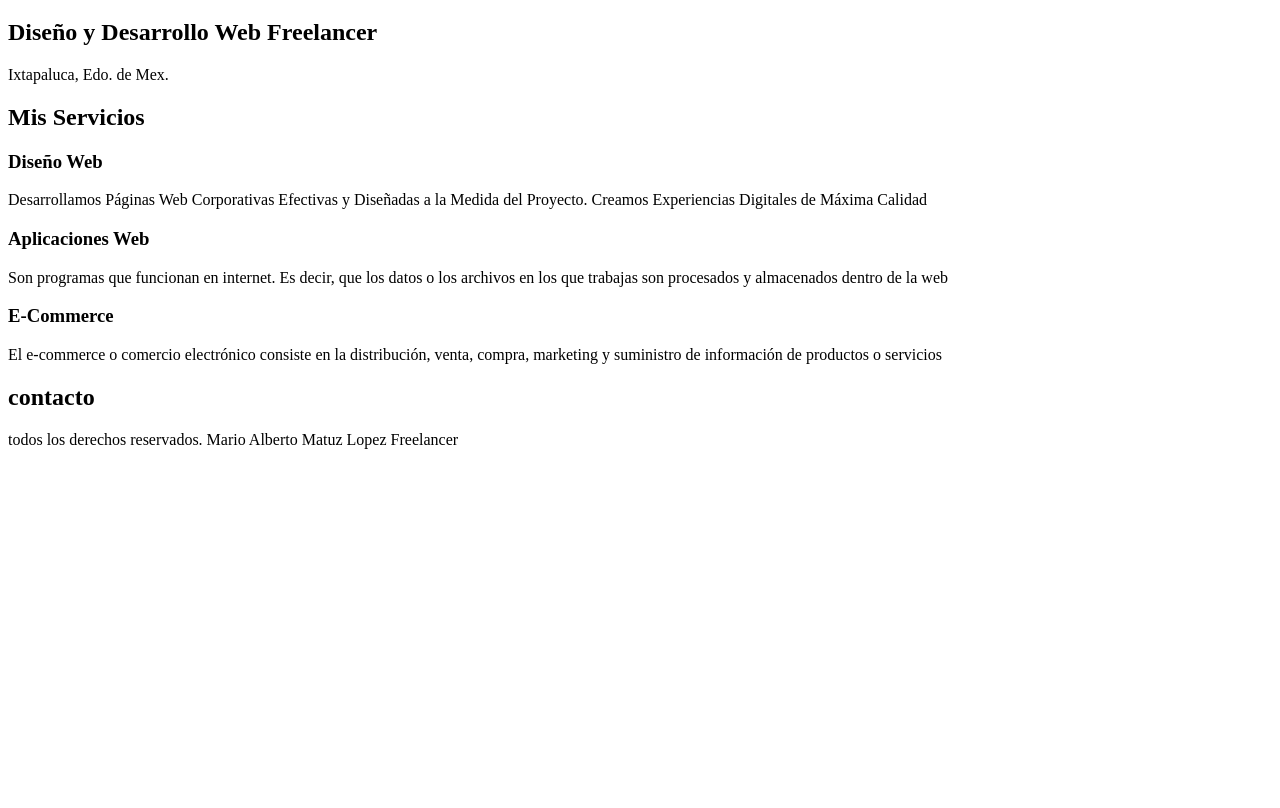
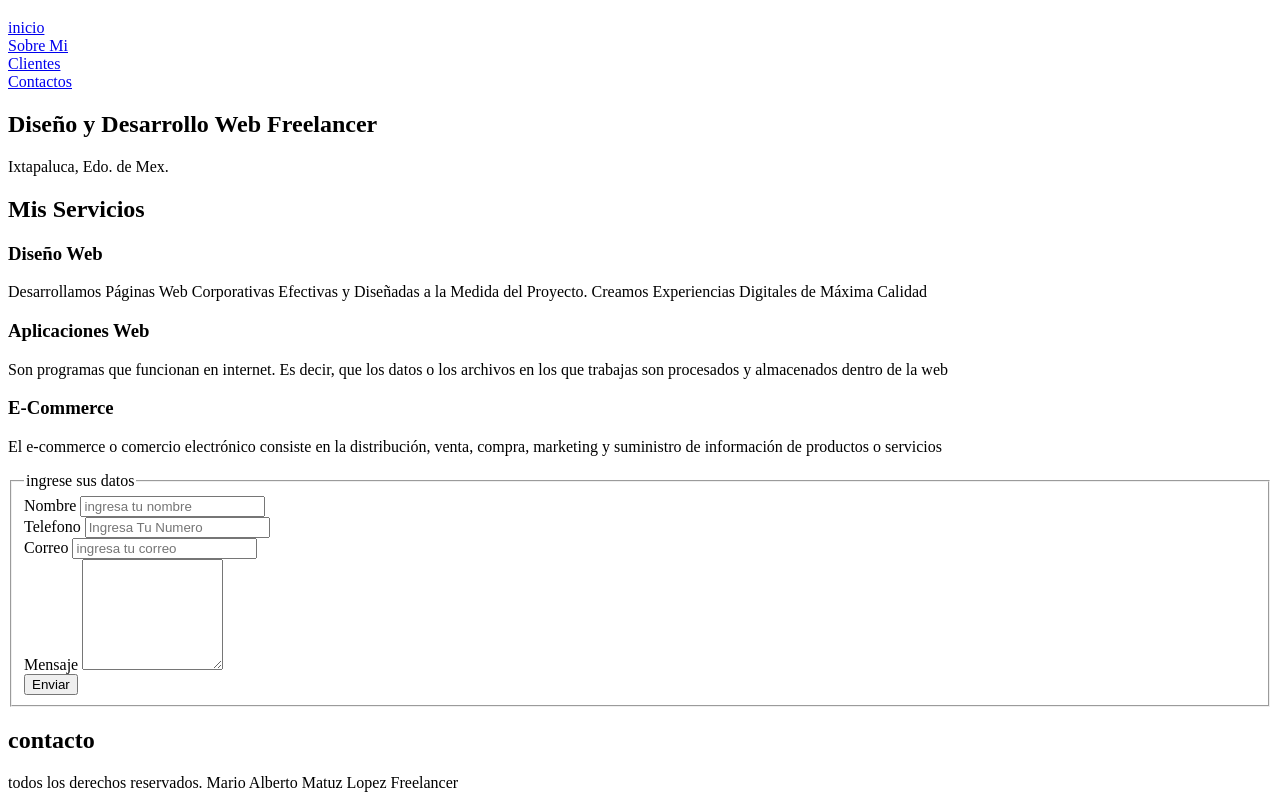
Before and after one commit to Kanemaniaco/html-project-1, a plain HTML site: page index.html in a window 1280 px wide. Shown: the part 61-869 px from the top of the page. Before the commit the page ends 800 px from the top, so only its background shows below. Drawn offline with Linux system fonts and the light colour scheme.

Commit message:
add browser and form

```diff
--- a/index.html
+++ b/index.html
@@ -12,6 +12,20 @@
             Mario Alberto Matuz Lopez Freelancer
         </h1>
     </header>
+    <nav>
+        <div>
+            <a href="#">inicio</a>
+        </div>
+        <div>
+            <a href="#">Sobre Mi</a>
+        </div>
+        <div>
+            <a href="#">Clientes</a>
+        </div>
+        <div>
+            <a href="#">Contactos</a>
+        </div>
+    </nav>
     <section>
         <h2>
             Diseño y Desarrollo Web Freelancer
@@ -40,7 +54,6 @@
                 Son programas que funcionan en internet. Es decir, que los datos o los archivos en los que trabajas son procesados y almacenados dentro de la web
             </p>
         </section>
-
         <section>
             <h3>
                 E-Commerce
@@ -49,6 +62,31 @@
         </section>
 
     </main>
+
+    <form action="">
+        <fieldset>
+        <legend>ingrese sus datos</legend>
+            <div>
+                <label>Nombre</label>
+                <input type="text" placeholder="ingresa tu nombre">
+            </div>
+            <div>
+                <label>Telefono</label>
+                <input type="number" name="Telefono" placeholder="Ingresa Tu Numero">
+            </div>
+            <div>
+                <label>Correo</label>
+                <input type="email" name="Correo" placeholder="ingresa tu correo">
+            </div>
+            <div>
+                <label>Mensaje</label>
+                <textarea name="Mensaje" cols="15" rows="7"></textarea>
+            </div>
+            <div>
+                <input type="submit" value="Enviar">
+            </div>
+        </fieldset>
+    </form>
 
     <section>
         <h2>
```
